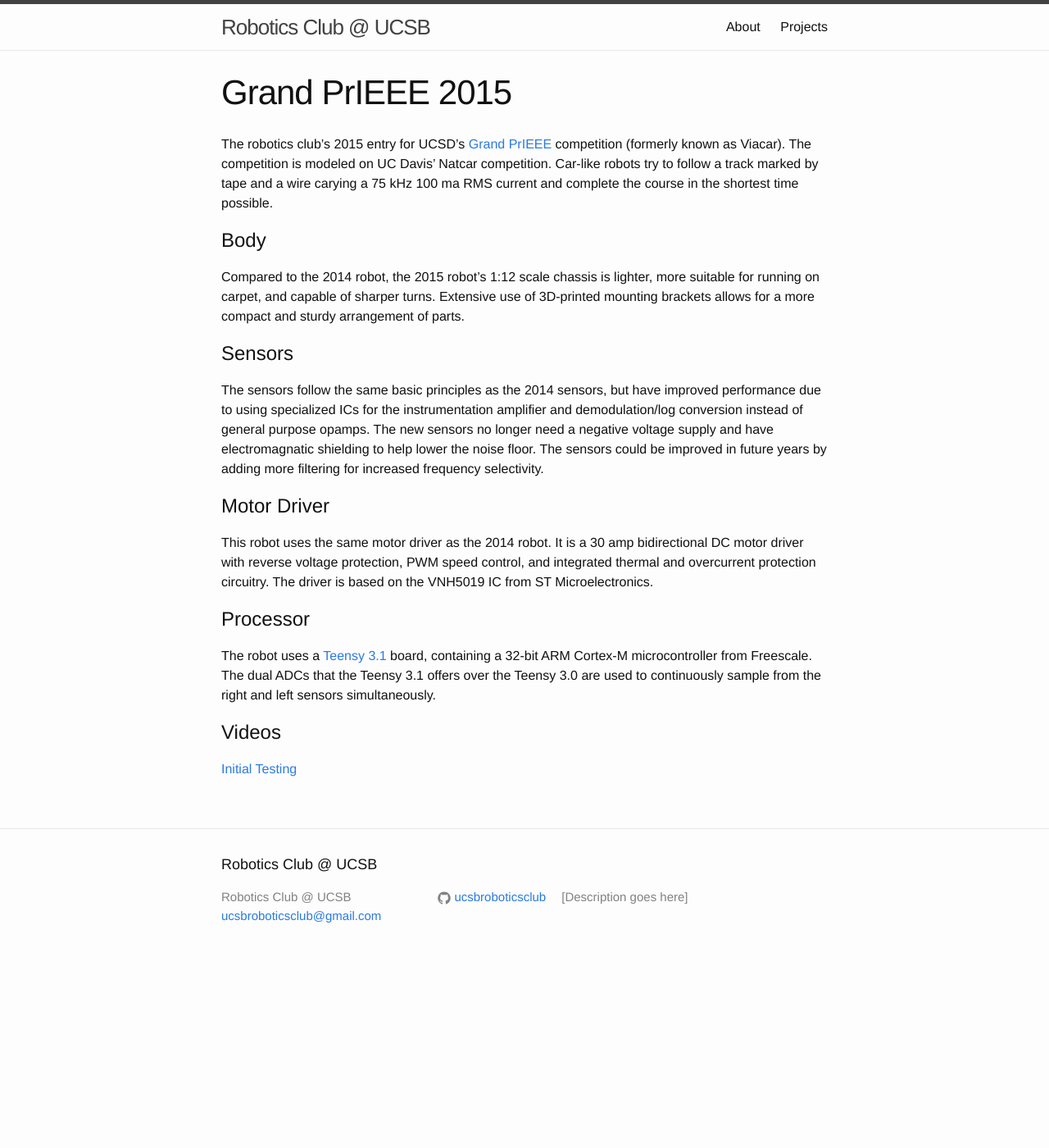
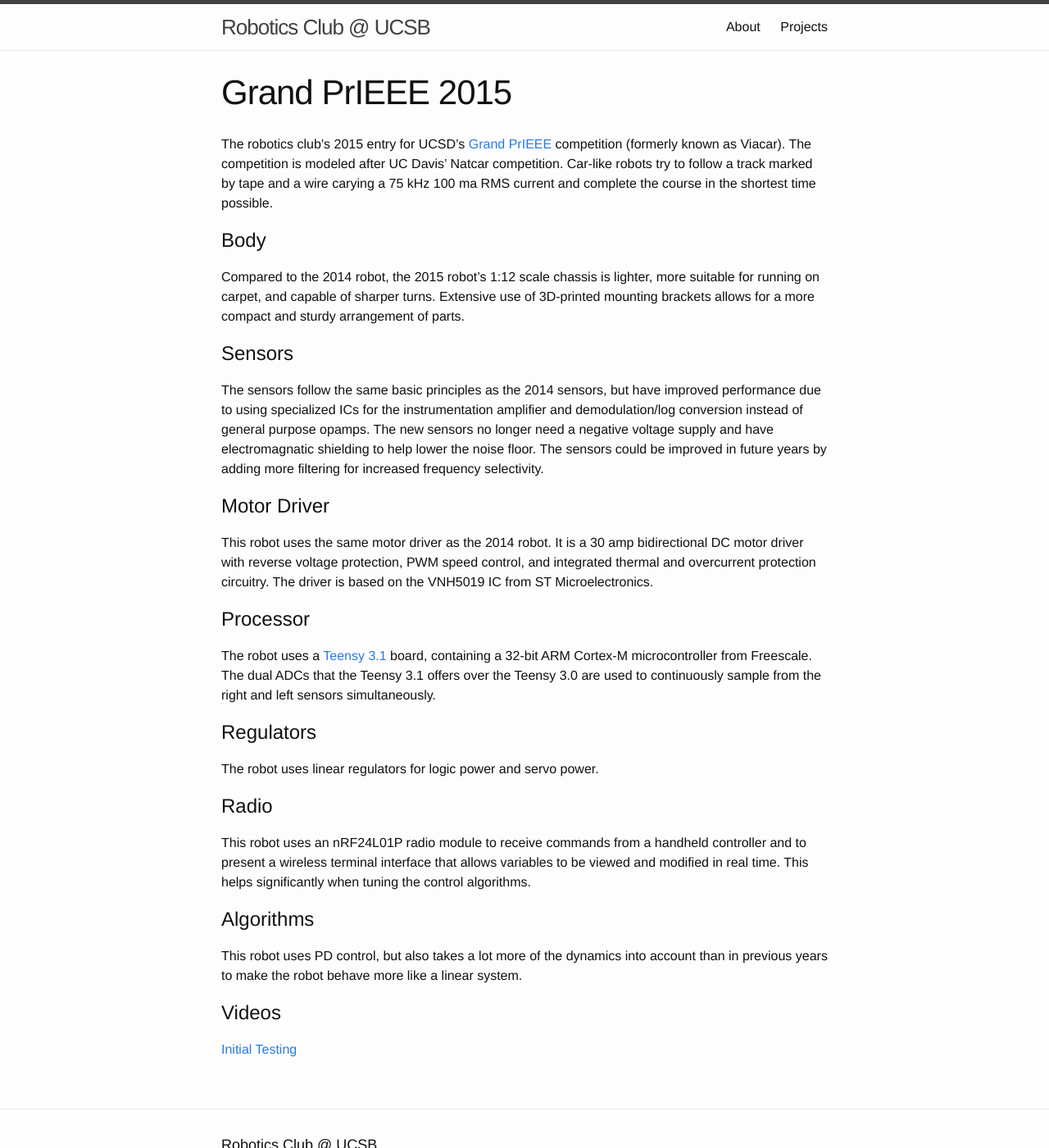
Before and after one commit to UCSBRoboticsClub/ucsbroboticsclub.github.io, a Jekyll site: the page built from _projects/Grand-PrIEEE-2015.md, in a window 1280 px wide and 1400 px high. Shown: the whole window at 82% size. Built offline with Jekyll 4.4.1, drawn with Linux system fonts in a browser that asks for light colours.

Commit message:
Updated project descriptions

```diff
--- a/_projects/Grand-PrIEEE-2015.md
+++ b/_projects/Grand-PrIEEE-2015.md
@@ -3,7 +3,7 @@ layout: project
 title: Grand PrIEEE 2015
 ---
 
-The robotics club's 2015 entry for UCSD's [Grand PrIEEE](http://ieee.ucsd.edu/projects/gp/about) competition (formerly known as Viacar). The competition is modeled on UC Davis' Natcar competition. Car-like robots try to follow a track marked by tape and a wire carying a 75 kHz 100 ma RMS current and complete the course in the shortest time possible.
+The robotics club's 2015 entry for UCSD's [Grand PrIEEE](http://ieee.ucsd.edu/projects/gp/about) competition (formerly known as Viacar). The competition is modeled after UC Davis' Natcar competition. Car-like robots try to follow a track marked by tape and a wire carying a 75 kHz 100 ma RMS current and complete the course in the shortest time possible.
 
 Body
 ====
@@ -21,6 +21,18 @@ Processor
 =========
 The robot uses a [Teensy 3.1](http://www.pjrc.com/teensy/teensy31.html) board, containing a 32-bit ARM Cortex-M microcontroller from Freescale. The dual ADCs that the Teensy 3.1 offers over the Teensy 3.0 are used to continuously sample from the right and left sensors simultaneously.
 
+Regulators
+==========
+The robot uses linear regulators for logic power and servo power.
+
+Radio
+=====
+This robot uses an nRF24L01P radio module to receive commands from a handheld controller and to present a wireless terminal interface that allows variables to be viewed and modified in real time. This helps significantly when tuning the control algorithms.
+
+Algorithms
+==========
+This robot uses PD control, but also takes a lot more of the dynamics into account than in previous years to make the robot behave more like a linear system.
+
 Videos
 ======
 [Initial Testing](https://www.youtube.com/watch?v=A-rxcL3vPYc)
```
Also changed, not shown: _projects/Viacar-2013.md (+2 -2 lines).
